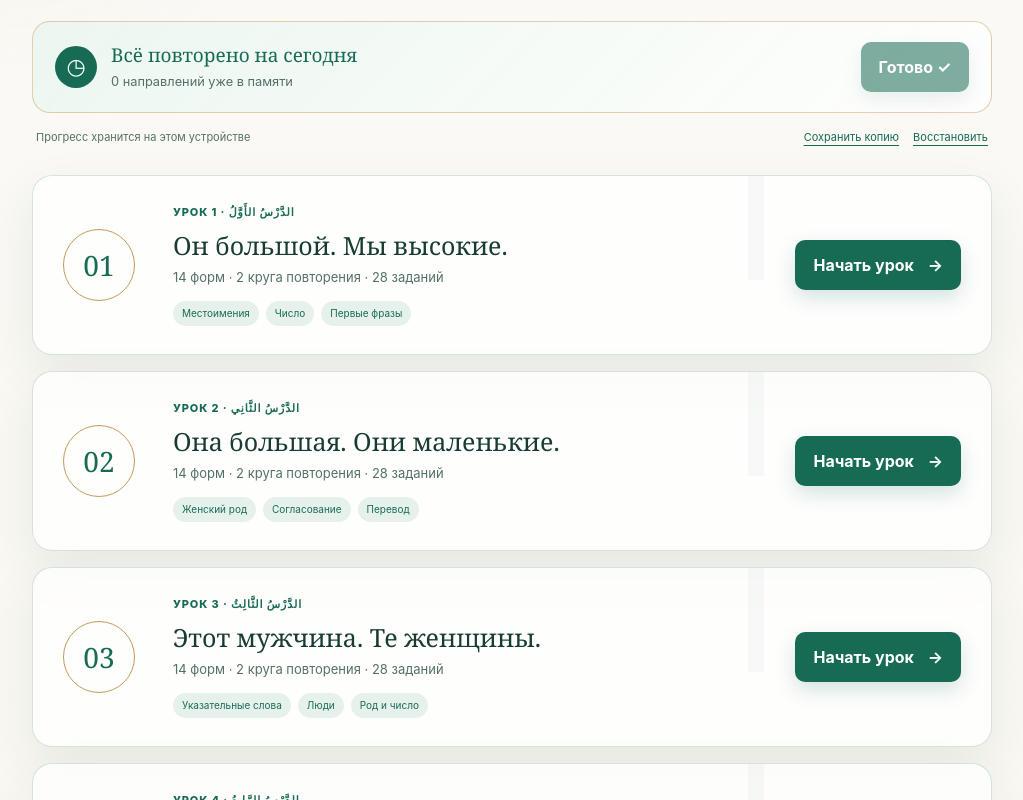
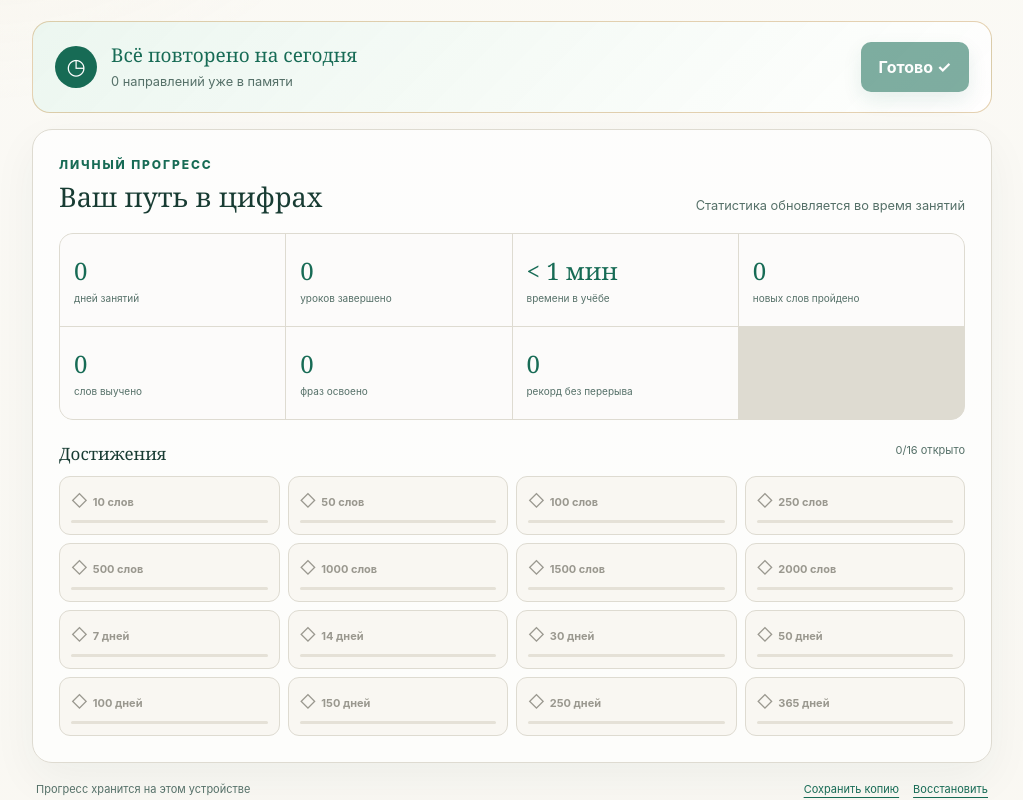
Before and after one commit to shifahiya-project/ash-shifahiya-app, a Next.js app: page / in a window 1280 px wide. Shown: the part 460-1260 px from the top of the page, without its empty margins (128-1151 px from the left). Built offline with nearby package versions, Linux system fonts and the light colour scheme.

Commit message:
Add student progress and achievements

```diff
--- a/app/globals.css
+++ b/app/globals.css
@@ -307,6 +307,34 @@ h1 em { color: var(--green); font-weight: inherit; }
 .backup-tools .text-button { margin: 0; font-size: 11px; }
 .backup-tools > small { color: var(--green); }
 
+.student-progress {
+  margin: 0 0 18px;
+  padding: 26px;
+  border: 1px solid var(--line);
+  border-radius: 20px;
+  background: rgba(255,255,255,.72);
+  box-shadow: 0 16px 45px rgba(24,60,51,.05);
+}
+.progress-heading { display: flex; justify-content: space-between; align-items: end; gap: 20px; margin-bottom: 18px; }
+.progress-heading .eyebrow { display: block; margin-bottom: 4px; }
+.progress-heading h2 { margin: 0; font: 500 27px Georgia, serif; }
+.progress-heading > small { color: var(--ink-soft); }
+.stats-grid { display: grid; grid-template-columns: repeat(4, 1fr); gap: 1px; overflow: hidden; border: 1px solid var(--line); border-radius: 14px; background: var(--line); }
+.stats-grid div { min-height: 92px; padding: 17px 14px; background: rgba(255,255,255,.9); display: flex; flex-direction: column; justify-content: center; }
+.stats-grid strong { color: var(--green); font: 500 24px Georgia, serif; }
+.stats-grid span { margin-top: 5px; color: var(--ink-soft); font-size: 10px; line-height: 1.35; }
+.achievements { margin-top: 22px; }
+.achievements-title { display: flex; justify-content: space-between; margin-bottom: 11px; }
+.achievements-title strong { font: 500 17px Georgia, serif; }
+.achievements-title span { color: var(--ink-soft); font-size: 11px; }
+.achievement-list { display: grid; grid-template-columns: repeat(4, 1fr); gap: 8px; }
+.achievement { padding: 11px; border: 1px solid var(--line); border-radius: 11px; color: #9a988f; background: rgba(249,247,241,.8); }
+.achievement > span { margin-right: 5px; }
+.achievement > strong { font-size: 11px; }
+.achievement.unlocked { border-color: rgba(197,154,85,.65); color: var(--green); background: var(--mint); }
+.achievement i { display: block; height: 3px; margin-top: 8px; overflow: hidden; border-radius: 4px; background: #e5e1d7; }
+.achievement i b { display: block; height: 100%; border-radius: inherit; background: var(--gold); }
+
 .word-card {
   min-height: 330px;
   position: relative;
@@ -439,6 +467,9 @@ footer span:last-child { color: var(--green); font: 18px "Traditional Arabic", s
   .daily-review { align-items: stretch; flex-direction: column; }
   .daily-review .primary { width: 100%; }
   .backup-tools { align-items: flex-start; flex-direction: column; }
+  .progress-heading { align-items: flex-start; flex-direction: column; }
+  .stats-grid { grid-template-columns: repeat(2, 1fr); }
+  .achievement-list { grid-template-columns: repeat(2, 1fr); }
   .card-score { top: 10px; right: 10px; }
   .chips { display: none; }
   .lesson-progress, .study-view, .practice-view { width: calc(100% - 28px); }
--- a/app/page.tsx
+++ b/app/page.tsx
@@ -22,6 +22,12 @@ type CardProgress = {
   wrong: number;
 };
 
+type LearningStats = {
+  activeDates: string[];
+  totalSeconds: number;
+  masteredPhrases: string[];
+};
+
 type ReviewCard = {
   id: string;
   lessonId: number;
@@ -32,7 +38,11 @@ type ReviewCard = {
 };
 
 const CARD_PROGRESS_KEY = "shifahiya-card-progress-v1";
+const LEARNING_STATS_KEY = "shifahiya-learning-stats-v1";
 const REVIEW_INTERVALS = [0, 1, 3, 7, 14, 30];
+const WORD_ACHIEVEMENTS = [10, 50, 100, 250, 500, 1000, 1500, 2000];
+const DAY_ACHIEVEMENTS = [7, 14, 30, 50, 100, 150, 250, 365];
+const EMPTY_STATS: LearningStats = { activeDates: [], totalSeconds: 0, masteredPhrases: [] };
 
 function buildOptions(answer: string, candidates: string[]) {
   const alternatives = [...new Set(candidates)].filter((item) => item !== answer);
@@ -86,6 +96,41 @@ function localDate(daysFromNow = 0) {
   date.setHours(12, 0, 0, 0);
   date.setDate(date.getDate() + daysFromNow);
   return date.toISOString().slice(0, 10);
+}
+
+function streaks(activeDates: string[]) {
+  const dates = [...new Set(activeDates)].sort();
+  let longest = 0;
+  let run = 0;
+  let previous = "";
+  for (const date of dates) {
+    const consecutive = previous &&
+      (new Date(`${date}T12:00:00Z`).getTime() - new Date(`${previous}T12:00:00Z`).getTime()) / 86400000 === 1;
+    run = consecutive ? run + 1 : 1;
+    longest = Math.max(longest, run);
+    previous = date;
+  }
+
+  const today = localDate();
+  const yesterday = localDate(-1);
+  if (!dates.length || (dates.at(-1) !== today && dates.at(-1) !== yesterday)) {
+    return { current: 0, longest };
+  }
+  let current = 1;
+  for (let index = dates.length - 1; index > 0; index -= 1) {
+    const difference =
+      (new Date(`${dates[index]}T12:00:00Z`).getTime() - new Date(`${dates[index - 1]}T12:00:00Z`).getTime()) / 86400000;
+    if (difference !== 1) break;
+    current += 1;
+  }
+  return { current, longest };
+}
+
+function formatStudyTime(totalSeconds: number) {
+  if (totalSeconds < 60) return "< 1 мин";
+  const hours = Math.floor(totalSeconds / 3600);
+  const minutes = Math.floor((totalSeconds % 3600) / 60);
+  return hours ? `${hours} ч ${minutes} мин` : `${minutes} мин`;
 }
 
 function wordCardId(lessonId: number, deckIndex: number, wordIndex: number, direction: "ar-ru" | "ru-ar") {
@@ -164,6 +209,7 @@ export default function Home() {
   const [savedScores, setSavedScores] = useState<Record<number, number>>({});
   const [savedSessions, setSavedSessions] = useState<Record<number, SavedSession>>({});
   const [cardProgress, setCardProgress] = useState<Record<string, CardProgress>>({});
+  const [learningStats, setLearningStats] = useState<LearningStats>(EMPTY_STATS);
   const [reviewQueue, setReviewQueue] = useState<ReviewCard[]>([]);
   const [reviewIndex, setReviewIndex] = useState(0);
   const [reviewRevealed, setReviewRevealed] = useState(false);
@@ -188,6 +234,29 @@ export default function Home() {
     () => Object.values(cardProgress).filter((item) => item.box > 0).length,
     [cardProgress],
   );
+  const wordProgress = useMemo(() => {
+    const wordIds = [...new Set(Object.keys(cardProgress).map((id) => id.replace(/-(ar-ru|ru-ar)$/, "")))];
+    const mastered = wordIds.filter((id) =>
+      cardProgress[`${id}-ar-ru`]?.box === REVIEW_INTERVALS.length - 1 &&
+      cardProgress[`${id}-ru-ar`]?.box === REVIEW_INTERVALS.length - 1,
+    ).length;
+    return { encountered: wordIds.length, mastered };
+  }, [cardProgress]);
+  const studyStreaks = useMemo(() => streaks(learningStats.activeDates), [learningStats.activeDates]);
+  const achievements = useMemo(() => [
+    ...WORD_ACHIEVEMENTS.map((target) => ({
+      id: `words-${target}`,
+      label: `${target} слов`,
+      unlocked: wordProgress.mastered >= target,
+      progress: Math.min(wordProgress.mastered / target, 1),
+    })),
+    ...DAY_ACHIEVEMENTS.map((target) => ({
+      id: `days-${target}`,
+      label: `${target} дней`,
+      unlocked: learningStats.activeDates.length >= target,
+      progress: Math.min(learningStats.activeDates.length / target, 1),
+    })),
+  ], [learningStats.activeDates.length, wordProgress.mastered]);
 
   function restoreSession(session: SavedSession) {
     setLessonId(session.lessonId);
@@ -228,6 +297,14 @@ export default function Home() {
         window.localStorage.removeItem(CARD_PROGRESS_KEY);
       }
     }
+    const storedLearningStats = window.localStorage.getItem(LEARNING_STATS_KEY);
+    if (storedLearningStats) {
+      try {
+        setLearningStats({ ...EMPTY_STATS, ...JSON.parse(storedLearningStats) });
+      } catch {
+        window.localStorage.removeItem(LEARNING_STATS_KEY);
+      }
+    }
     const storedSession = window.localStorage.getItem("shifahiya-active-session");
     if (storedSession) {
       try {
@@ -261,6 +338,25 @@ export default function Home() {
     window.localStorage.setItem(`shifahiya-session-${lessonId}`, JSON.stringify(session));
     setSavedSessions((items) => ({ ...items, [lessonId]: session }));
   }, [storageReady, view, lessonId, deckIndex, round, cardIndex, questionIndex, score, mistakes]);
+
+  useEffect(() => {
+    if (!storageReady || !["learn", "practice", "review"].includes(view)) return;
+    const recordActivity = (seconds: number) => {
+      if (document.visibilityState !== "visible") return;
+      setLearningStats((items) => {
+        const next = {
+          ...items,
+          activeDates: items.activeDates.includes(localDate()) ? items.activeDates : [...items.activeDates, localDate()],
+          totalSeconds: items.totalSeconds + seconds,
+        };
+        window.localStorage.setItem(LEARNING_STATS_KEY, JSON.stringify(next));
+        return next;
+      });
+    };
+    recordActivity(0);
+    const timer = window.setInterval(() => recordActivity(10), 10000);
+    return () => window.clearInterval(timer);
+  }, [storageReady, view]);
 
   const progress =
     view === "practice"
@@ -296,6 +392,14 @@ export default function Home() {
     setCardProgress((items) => {
       const next = updater(items);
       window.localStorage.setItem(CARD_PROGRESS_KEY, JSON.stringify(next));
+      return next;
+    });
+  }
+
+  function storeLearningStats(updater: (items: LearningStats) => LearningStats) {
+    setLearningStats((items) => {
+      const next = updater(items);
+      window.localStorage.setItem(LEARNING_STATS_KEY, JSON.stringify(next));
       return next;
     });
   }
@@ -354,6 +458,7 @@ export default function Home() {
       scores: savedScores,
       sessions: savedSessions,
       cards: cardProgress,
+      stats: learningStats,
     };
     const url = URL.createObjectURL(new Blob([JSON.stringify(payload, null, 2)], { type: "application/json" }));
     const link = document.createElement("a");
@@ -374,6 +479,7 @@ export default function Home() {
       const scores = payload.scores ?? {};
       const sessions = payload.sessions ?? {};
       const cards = payload.cards ?? {};
+      const stats = { ...EMPTY_STATS, ...(payload.stats ?? {}) };
       Object.entries(scores).forEach(([id, value]) =>
         window.localStorage.setItem(`shifahiya-lesson-${id}`, String(value)),
       );
@@ -381,9 +487,11 @@ export default function Home() {
         window.localStorage.setItem(`shifahiya-session-${id}`, JSON.stringify(value)),
       );
       window.localStorage.setItem(CARD_PROGRESS_KEY, JSON.stringify(cards));
+      window.localStorage.setItem(LEARNING_STATS_KEY, JSON.stringify(stats));
       setSavedScores(scores);
       setSavedSessions(sessions);
       setCardProgress(cards);
+      setLearningStats(stats);
       setBackupMessage("Прогресс восстановлен.");
     } catch {
       setBackupMessage("Не удалось прочитать файл прогресса.");
@@ -413,8 +521,20 @@ export default function Home() {
   function answer(option: string) {
     if (selected) return;
     setSelected(option);
-    if (option === currentQuestion.answer) setScore((value) => value + 1);
-    else setMistakes((items) => [...items, currentQuestion.prompt]);
+    if (option === currentQuestion.answer) {
+      setScore((value) => value + 1);
+      const isPhrase = currentQuestion.prompt.trim().split(/\s+/).length > 1 ||
+        currentQuestion.answer.trim().split(/\s+/).length > 1;
+      if (isPhrase) {
+        const phraseId = `lesson-${lesson.id}-question-${questionIndex}`;
+        storeLearningStats((items) => ({
+          ...items,
+          masteredPhrases: items.masteredPhrases.includes(phraseId)
+            ? items.masteredPhrases
+            : [...items.masteredPhrases, phraseId],
+        }));
+      }
+    } else setMistakes((items) => [...items, currentQuestion.prompt]);
   }
 
   function nextQuestion() {
@@ -459,7 +579,7 @@ export default function Home() {
           <span className="brand-mark">ش</span>
           <span><strong>Аш-Шифахия</strong><small>арабский шаг за шагом</small></span>
         </button>
-        <div className="streak" title="Серия занятий"><span>✦</span> 1 день</div>
+        <div className="streak" title="Текущая серия занятий"><span>✦</span> {studyStreaks.current} дн.</div>
       </header>
 
       {view !== "home" && view !== "result" && (
@@ -494,6 +614,40 @@ export default function Home() {
               {dueCards.length ? "Повторить сейчас" : "Готово ✓"}
             </button>
           </div>
+
+          <section className="student-progress" aria-labelledby="student-progress-title">
+            <div className="progress-heading">
+              <div>
+                <span className="eyebrow">Личный прогресс</span>
+                <h2 id="student-progress-title">Ваш путь в цифрах</h2>
+              </div>
+              <small>Статистика обновляется во время занятий</small>
+            </div>
+            <div className="stats-grid">
+              <div><strong>{learningStats.activeDates.length}</strong><span>дней занятий</span></div>
+              <div><strong>{Object.keys(savedScores).length}</strong><span>уроков завершено</span></div>
+              <div><strong>{formatStudyTime(learningStats.totalSeconds)}</strong><span>времени в учёбе</span></div>
+              <div><strong>{wordProgress.encountered}</strong><span>новых слов пройдено</span></div>
+              <div><strong>{wordProgress.mastered}</strong><span>слов выучено</span></div>
+              <div><strong>{learningStats.masteredPhrases.length}</strong><span>фраз освоено</span></div>
+              <div><strong>{studyStreaks.longest}</strong><span>рекорд без перерыва</span></div>
+            </div>
+            <div className="achievements">
+              <div className="achievements-title">
+                <strong>Достижения</strong>
+                <span>{achievements.filter((item) => item.unlocked).length}/{achievements.length} открыто</span>
+              </div>
+              <div className="achievement-list">
+                {achievements.map((item) => (
+                  <div className={`achievement ${item.unlocked ? "unlocked" : ""}`} key={item.id} title={`${Math.round(item.progress * 100)}%`}>
+                    <span>{item.unlocked ? "✓" : "◇"}</span>
+                    <strong>{item.label}</strong>
+                    <i><b style={{ width: `${item.progress * 100}%` }} /></i>
+                  </div>
+                ))}
+              </div>
+            </div>
+          </section>
 
           <div className="backup-tools">
             <span>Прогресс хранится на этом устройстве</span>
```
Also changed, not shown: 1 other file (tests, documents, lock files or other folders).
